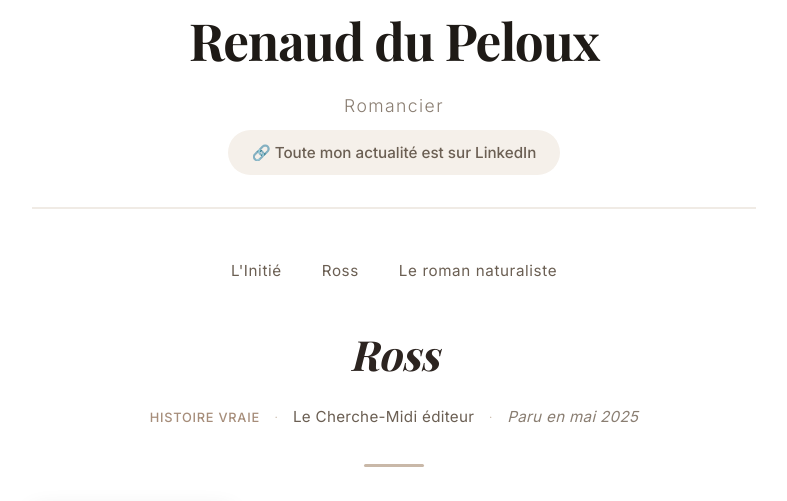
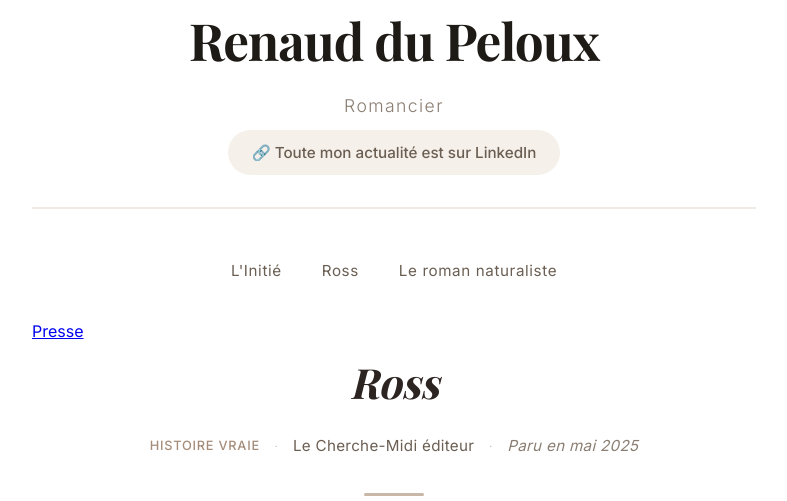
Before and after one commit to Renaud666/dupeloux, a plain HTML site: page ross.html in a window 1280 px wide. Shown: the part 260-761 px from the top of the page, without its empty margins (246-1033 px from the left). Drawn offline with nearby package versions, Linux system fonts and the light colour scheme; a web font is replaced by a local one.

Commit message:
Update ross.html

```diff
--- a/ross.html
+++ b/ross.html
@@ -47,6 +47,7 @@
     <a href="ross.html class="active"">Ross</a>
     <a href="naturalisme.html">Le roman naturaliste</a>
 </nav>
+     <a href="presse.html">Presse</a>
 
         <!-- TITRE DU ROMAN -->
         <div class="book-title">
```
